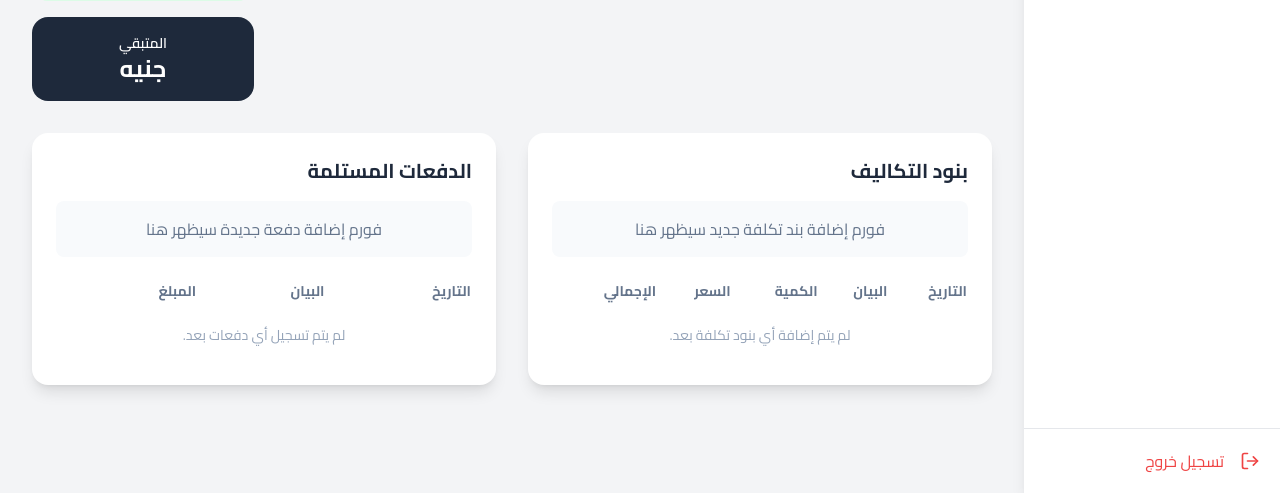
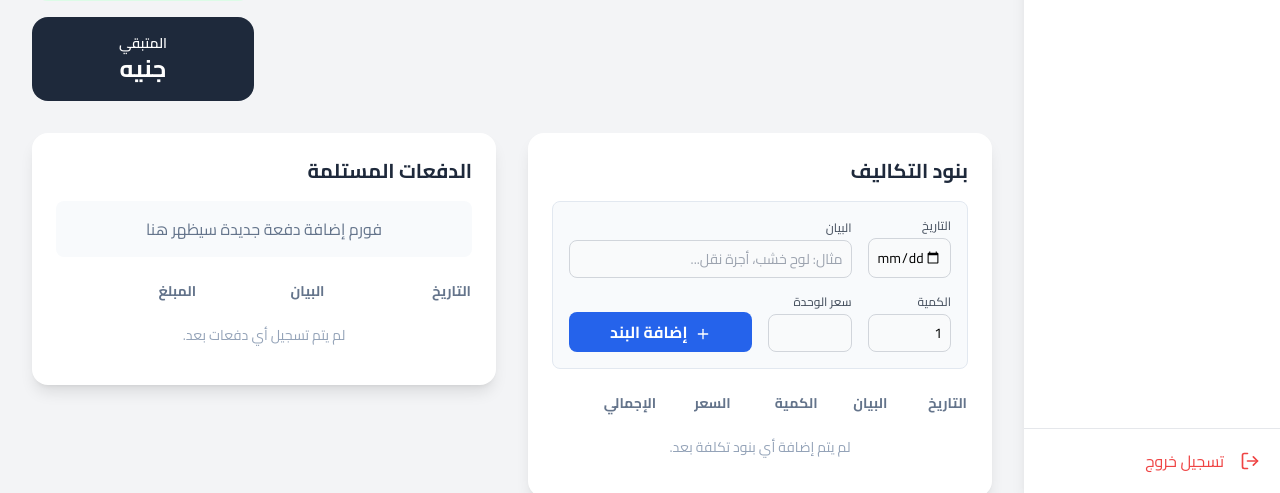
Before and after one commit to BNLaden1/FactorySystem, a Django app: template operations/templates/operations/project_detail.html in a window 1280 px wide. Shown: the part 307-800 px from the top of the page. Run offline with Django 5.2, Linux system fonts and the light colour scheme; the template is opened without the code that fills it: values that come from a table or form of the project are taken from there, others are empty; the visitor is signed in with stand-in values (Sample User, id 1); grey boxes labelled with a size stand in for pictures from a placeholder-image service; some libraries are stand-ins or nearby versions.

Commit message:
AbouElela

```diff
--- a/operations/forms.py
+++ b/operations/forms.py
@@ -3,6 +3,7 @@
 from django import forms
 from .models import Project  # نستدعي النموذج الجديد
 from accounts.models import Client
+from .models import Project, CostItem
 
 class ProjectForm(forms.ModelForm):
     # هذا السطر مهم لجلب العملاء من قاعدة البيانات وعرضهم في قائمة منسدلة
@@ -44,3 +45,32 @@ class ProjectForm(forms.ModelForm):
                 'class': 'block w-full p-2 border border-gray-300 rounded-lg bg-gray-50 text-sm focus:ring-blue-500 focus:border-blue-500'
             }),
         }
+
+        # operations/forms.py
+
+# ... (from django import forms و from .models import Project و class ProjectForm تبقى كما هي) ...
+
+# ▼▼▼ أضف هذا الكلاس الجديد في نهاية الملف ▼▼▼
+class CostItemForm(forms.ModelForm):
+    class Meta:
+        model = CostItem
+        # نحدد الحقول التي نريدها أن تظهر في الفورم
+        fields = ['date', 'description', 'quantity', 'unit_price']
+
+        # نضيف تنسيقات Tailwind CSS للفورم
+        widgets = {
+            'date': forms.DateInput(attrs={
+                'class': 'block w-full p-2 border border-gray-300 rounded-lg bg-gray-50 text-sm focus:ring-blue-500 focus:border-blue-500',
+                'type': 'date'
+            }),
+            'description': forms.TextInput(attrs={
+                'class': 'block w-full p-2 border border-gray-300 rounded-lg bg-gray-50 text-sm focus:ring-blue-500 focus:border-blue-500',
+                'placeholder': 'مثال: لوح خشب، أجرة نقل...'
+            }),
+            'quantity': forms.NumberInput(attrs={
+                'class': 'block w-full p-2 border border-gray-300 rounded-lg bg-gray-50 text-sm focus:ring-blue-500 focus:border-blue-500'
+            }),
+            'unit_price': forms.NumberInput(attrs={
+                'class': 'block w-full p-2 border border-gray-300 rounded-lg bg-gray-50 text-sm focus:ring-blue-500 focus:border-blue-500'
+            }),
+        }
--- a/operations/models.py
+++ b/operations/models.py
@@ -48,7 +48,7 @@ class CostItem(models.Model):
     project = models.ForeignKey(Project, related_name='cost_items', on_delete=models.CASCADE, verbose_name="المشروع")
     date = models.DateField(verbose_name="التاريخ")
     description = models.CharField(max_length=255, verbose_name="البيان (نوع الخامة أو الخدمة)")
-    quantity = models.FloatField(default=1, verbose_name="الكمية")
+    quantity = models.DecimalField(max_digits=10, decimal_places=2, default=1, verbose_name="الكمية")
     unit_price = models.DecimalField(max_digits=10, decimal_places=2, verbose_name="سعر الوحدة")
 
     @property
--- a/operations/templates/operations/project_detail.html
+++ b/operations/templates/operations/project_detail.html
@@ -53,9 +53,44 @@
         <div class="bg-white p-6 rounded-2xl shadow-lg">
             <h3 class="text-xl font-bold text-slate-800 mb-4">بنود التكاليف</h3>
             {# فورم إضافة بند تكلفة جديد (سنفعله لاحقاً) #}
-            <div class="bg-slate-50 p-4 rounded-lg mb-4">
-                <p class="text-center text-slate-500">فورم إضافة بند تكلفة جديد سيظهر هنا</p>
-            </div>
+            <form method="POST" class="bg-slate-50 p-4 rounded-lg mb-4 border border-slate-200">
+                {% csrf_token %}
+                <div class="grid grid-cols-1 md:grid-cols-4 gap-4 items-end">
+                    {# حقل التاريخ #}
+                    <div class="md:col-span-1">
+                        <label for="{{ cost_form.date.id_for_label }}"
+                            class="block mb-1 text-xs font-medium text-gray-600">التاريخ</label>
+                        {{ cost_form.date }}
+                    </div>
+                    {# حقل البيان #}
+                    <div class="md:col-span-3">
+                        <label for="{{ cost_form.description.id_for_label }}"
+                            class="block mb-1 text-xs font-medium text-gray-600">البيان</label>
+                        {{ cost_form.description }}
+                    </div>
+                    {# حقل الكمية #}
+                    <div class="md:col-span-1">
+                        <label for="{{ cost_form.quantity.id_for_label }}"
+                            class="block mb-1 text-xs font-medium text-gray-600">الكمية</label>
+                        {{ cost_form.quantity }}
+                    </div>
+                    {# حقل السعر #}
+                    <div class="md:col-span-1">
+                        <label for="{{ cost_form.unit_price.id_for_label }}"
+                            class="block mb-1 text-xs font-medium text-gray-600">سعر الوحدة</label>
+                        {{ cost_form.unit_price }}
+                    </div>
+                    {# زر الحفظ #}
+                    <div class="md:col-span-2">
+                        <button type="submit"
+                            class="w-full bg-blue-600 text-white font-bold py-2 px-4 rounded-lg hover:bg-blue-700">
+                            <i data-lucide="plus" class="inline-block w-4 h-4 ml-1"></i>
+                            إضافة البند
+                        </button>
+                    </div>
+                </div>
+            </form>
+
 
             <table class="w-full text-right text-sm">
                 <thead>
```
Also changed, not shown: operations/views.py (+21 -6 lines), operations/migrations/0005_alter_costitem_quantity.py (added).
